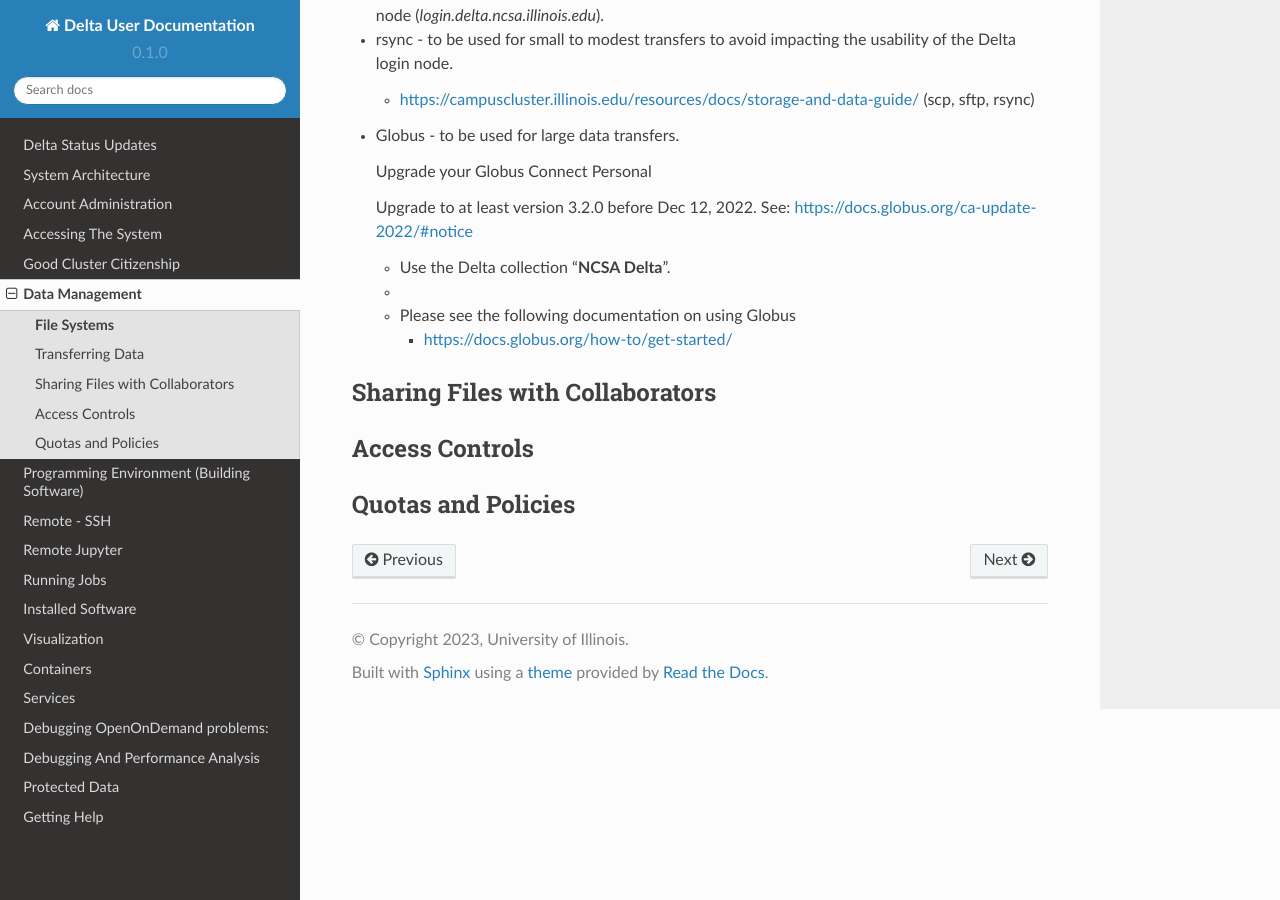
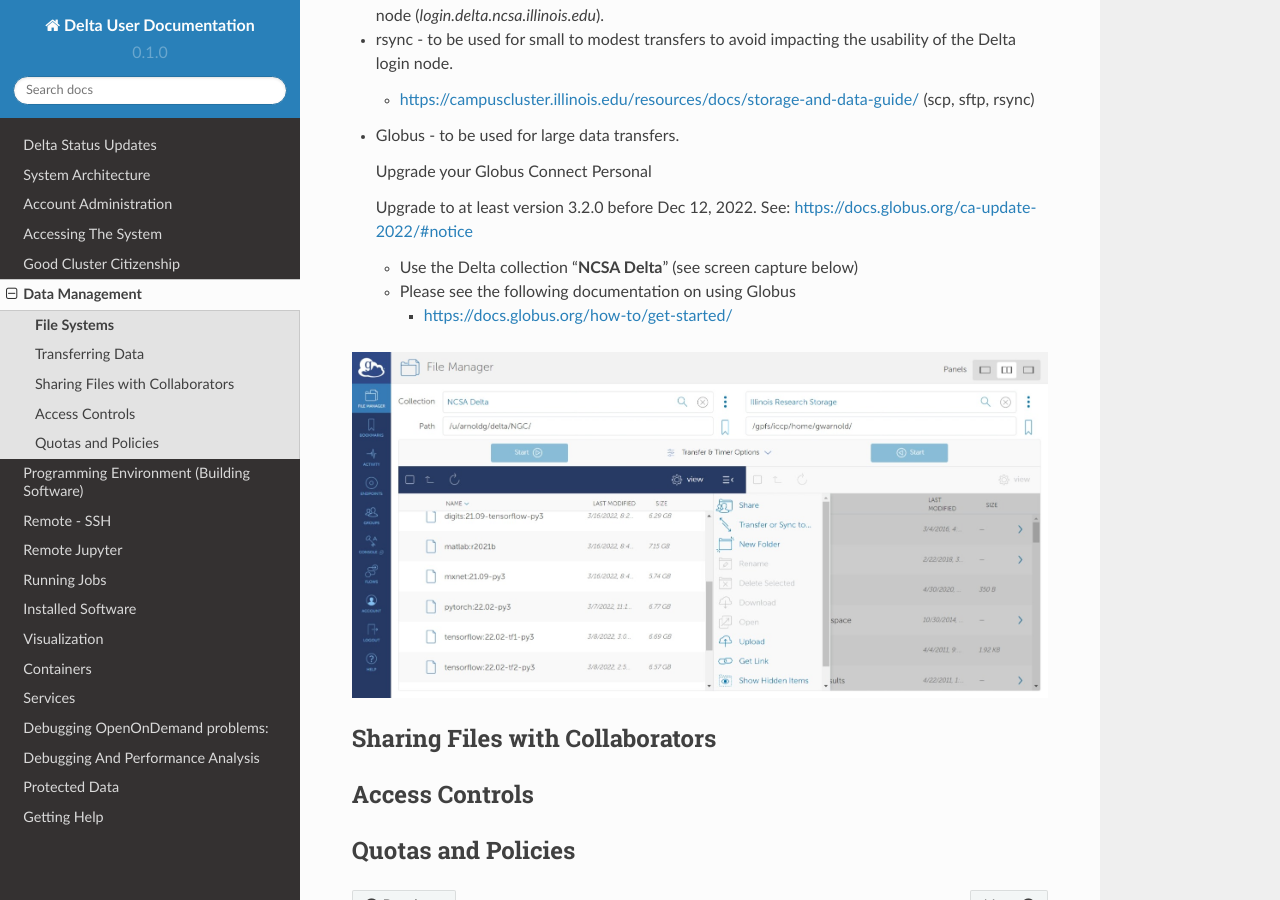
Before and after one commit to ncsa/Delta_doc, a Sphinx documentation site: the page built from docs/source/file_mgmt/index.rst, in a window 1280 px wide and 900 px high, scrolled down 1497 px. Built offline with Sphinx 7.4.7 and the Read the Docs theme 2.0.0, drawn with Linux system fonts in a browser that asks for light colours; pages that are not in the unit, such as notebooks, are missing from menus.

Commit message:
Added globus_on_delta.jpeg to "Transferring Data" section

```diff
--- a/docs/source/file_mgmt/index.rst
+++ b/docs/source/file_mgmt/index.rst
@@ -85,11 +85,15 @@ password prompt for DUO (push to device or passcode from DUO app).
    Upgrade to at least version 3.2.0 before Dec 12, 2022. See:
    https://docs.globus.org/ca-update-2022/#notice
 
-   -  Use the Delta collection "**NCSA Delta**".
-   -
+   -  Use the Delta collection "**NCSA Delta**" (see screen capture below)
    -  Please see the following documentation on using Globus
 
       -  https://docs.globus.org/how-to/get-started/
+
+..  image:: globus_on_delta.jpeg
+    :alt: Globus on Delta
+    :width: 700px
+
 
 Sharing Files with Collaborators
 --------------------------------
```
